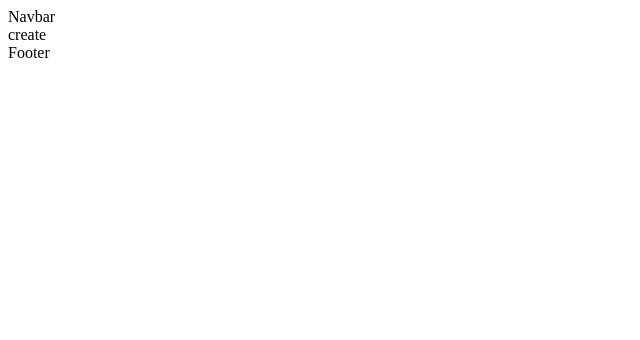
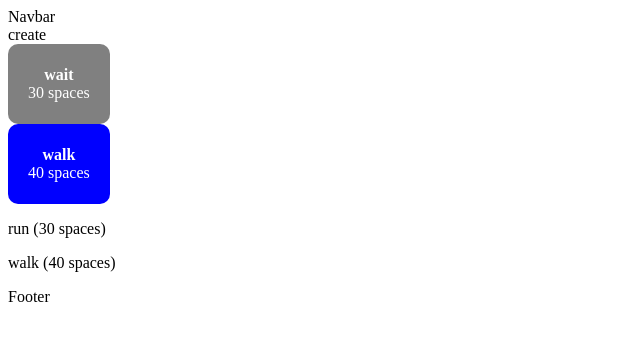
Before and after one commit to itaylor24/Robotokens, a Next.js app in the folder robotokens-app/: page /create in a window 1280 px wide. Shown: the top 340 px of the page, without its empty margins (0-640 px from the left). Built offline with nearby package versions, Linux system fonts and the light colour scheme.

Commit message:
block code

```diff
--- a/robotokens-app/Components/BlockCode/Block.js
+++ b/robotokens-app/Components/BlockCode/Block.js
@@ -1,12 +1,58 @@
 import React from 'react'
-import styled, {keyframes} from 'styled-components';
+import styled, {css} from 'styled-components';
+
 
 const Block = (props) => {
+    const {block} = props;
 
-
-    return (<div>
-
-    </div>)
+    return (<BlockContainer name = {block.name}>
+        <BlockTitle name = {block.name}>
+            {block.name}
+        </BlockTitle>
+        <BlockInstruction>
+            {block.instruction}
+        </BlockInstruction>
+    </BlockContainer>)
 }
 
 export default Block
+
+const BlockTitle = styled.div`
+    font-weight: bold;
+    color: white;
+
+`
+const BlockInstruction = styled.div`
+    color: white;
+`
+
+const BlockContainer = styled.div`
+    display: flex;
+    justify-content: center;
+    align-items: center;
+    flex-direction: column;
+    width: fit-content;
+    height: 60px;
+    padding: 20px;
+    padding-top: 10px;
+    padding-bottom: 10px;
+    border-radius: 10px;
+
+
+    ${props => props.name === 'run' && css  `
+        background-color: red;
+    `}
+
+    ${props => props.name === 'walk' && css `
+        background-color: blue;
+    `}
+    ${props => props.name === 'turn' && css `
+        background-color: orange;
+    `}
+    ${props => props.name === 'throw' && css `
+        background-color: green;
+    `}
+    ${props => props.name === 'wait' && css `
+        background-color: gray;
+    `}
+`
--- a/robotokens-app/Components/BlockCode/BlockList.js
+++ b/robotokens-app/Components/BlockCode/BlockList.js
@@ -1,5 +1,4 @@
 import React from 'react'
-import styled, {keyframes} from 'styled-components';
 import Block from './Block';
 
 const BlockList = (props) =>{
--- a/robotokens-app/Components/BlockCode/CreateBlockButton.js
+++ b/robotokens-app/Components/BlockCode/CreateBlockButton.js
@@ -1,5 +1,5 @@
 import React from 'react'
-import styled, {keyframes} from 'styled-components';
+
 
 const CreateBlockButton = () =>{
 
--- a/robotokens-app/Components/BlockCode/CreateBlockCode.js
+++ b/robotokens-app/Components/BlockCode/CreateBlockCode.js
@@ -1,5 +1,4 @@
 import React, { useState } from 'react'
-import styled, {keyframes} from 'styled-components';
 import Block from './Block';
 import BlockList from './BlockList';
 import CreateBlockButton from './CreateBlockButton';
@@ -7,15 +6,14 @@ import Script from './Script';
 
 const CreateBlockCode = (props) =>{
 
-    const [script, updateScript] = useState([]);
-    const [blocklist, updateBlockList] = useState([]);
-
+    const [script, updateScript] = useState(['run (30 spaces)', 'walk (40 spaces)']);
+    const [blocklist, updateBlockList] = useState([{name: 'wait', instruction: '30 spaces'}, {name: 'walk', instruction: '40 spaces'}]);
 
     return (<div>
 
-        <BlockList />
+        <BlockList blocklist = {blocklist}/>
         <CreateBlockButton />
-        <Script />
+        <Script script = {script}/>
 
     </div>)
 }
--- a/robotokens-app/Components/BlockCode/InputParam.js
+++ b/robotokens-app/Components/BlockCode/InputParam.js
@@ -1,5 +1,4 @@
 import React from 'react'
-import styled, {keyframes} from 'styled-components';
 
 const InputParam = (props) =>{
 
--- a/robotokens-app/Components/BlockCode/Script.js
+++ b/robotokens-app/Components/BlockCode/Script.js
@@ -1,5 +1,4 @@
 import React from 'react'
-import styled, {keyframes} from 'styled-components';
 
 const Script = (props) =>{
 
--- a/robotokens-app/Components/BlockCode/SelectBlock.js
+++ b/robotokens-app/Components/BlockCode/SelectBlock.js
@@ -1,5 +1,5 @@
 import React from 'react'
-import styled, {keyframes} from 'styled-components';
+
 
 const SelectBlock = (props) =>{
 
--- a/robotokens-app/package.json
+++ b/robotokens-app/package.json
@@ -11,7 +11,8 @@
   "dependencies": {
     "next": "12.3.1",
     "react": "18.2.0",
-    "react-dom": "18.2.0"
+    "react-dom": "18.2.0",
+    "styled-components": "^5.3.6"
   },
   "devDependencies": {
     "eslint": "8.25.0",
--- a/robotokens-app/pages/create.js
+++ b/robotokens-app/pages/create.js
@@ -1,9 +1,13 @@
 import React from 'react'
-import styled, {keyframes} from 'styled-components'
+import CreateBlockCode from '../Components/BlockCode/CreateBlockCode'
 
 const create = () => {
   return (
-    <div>create</div>
+    <div>
+      create
+      <CreateBlockCode  />
+    </div>
+
   )
 }
 
```
Also changed, not shown: 1 other file (tests, documents, lock files or other folders).
